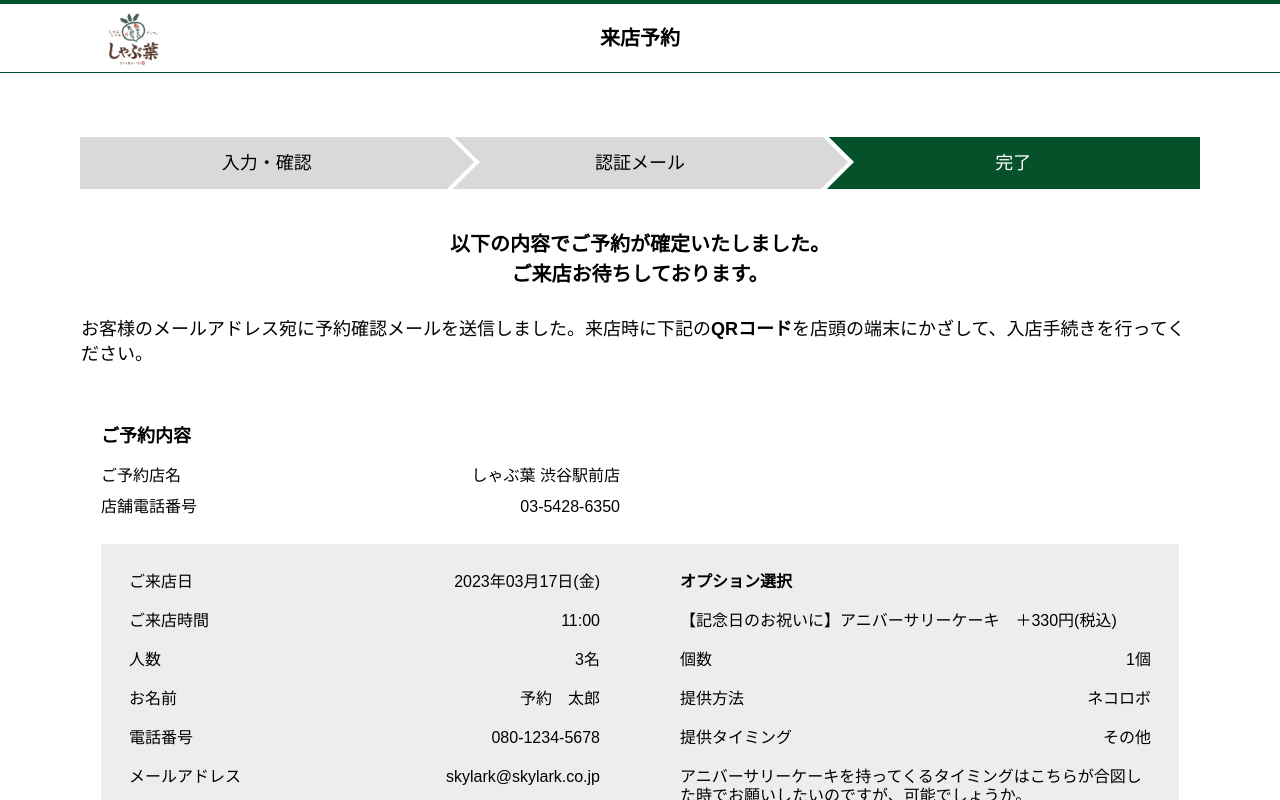
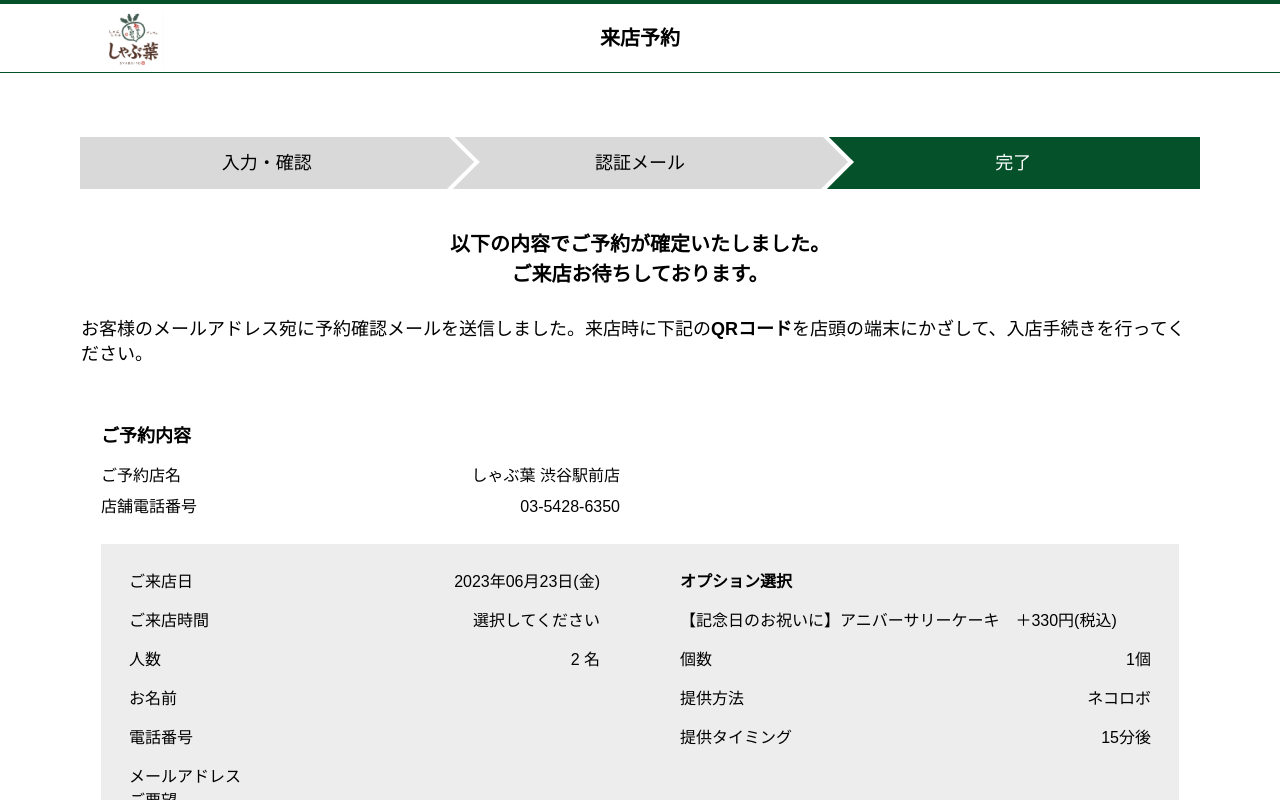
Before and after one commit to arsua-greg/skylark-test, a Next.js app: page /reservation/complete in a window 1280 px wide. Shown: the top 800 px of the page. Built offline with nearby package versions, Linux system fonts and the light colour scheme.

Commit message:
added email

```diff
--- a/src/components/ui/modal/ConfirmEmailModal.tsx
+++ b/src/components/ui/modal/ConfirmEmailModal.tsx
@@ -1,11 +1,41 @@
 import { useRouter } from "next/router";
 import Button from "../Button";
 import { Fragment } from "react";
+import { useRecoilValue } from "recoil";
+import { userEmail, userName } from "@/globalState/globalState";
 
 const ConfirmEmailModal = () => {
   const router = useRouter();
-  const handleEmailConfirm = (e: any) => {
+  const email = useRecoilValue(userEmail);
+  const name = useRecoilValue(userName);
+
+  const handleEmailConfirm = async (e: any) => {
     e.preventDefault();
+
+    try {
+      const emailBody = {
+        to: email,
+        subject: "Testing Email",
+        body: "Test Email",
+        name: name,
+      };
+
+      const response = await fetch("/api/email", {
+        method: "POST",
+        headers: {
+          "Content-Type": "application/json",
+        },
+        body: JSON.stringify(emailBody),
+      });
+
+      if (response.ok) {
+        console.log("Email sent", response.status);
+      } else {
+        console.log("Error", response.status);
+      }
+    } catch (err) {
+      console.log(err);
+    }
     router.push("/reservation/email-confirmation");
   };
 
@@ -26,7 +56,7 @@
                 <p className="md:mb-10 mb-7 md:text-base text-sm">
                   下記メールアドレスに認証メールを送信します。
                 </p>
-                <p className="md:text-xl">skylark@skylark.co.jp</p>
+                <p className="md:text-xl">{email}</p>
               </div>
               <Button
                 text="認証メールを送信する"
--- /dev/null
+++ b/src/pages/api/email/index.ts
@@ -0,0 +1,47 @@
+import { NextApiResponse, NextApiRequest } from "next";
+import {
+  generateInteractionId,
+  generateUserId,
+} from "../../../../helper/api-utils";
+
+export default async function handler(
+  req: NextApiRequest,
+  res: NextApiResponse
+) {
+  if (req.method === "POST") {
+    try {
+      const interactionId = generateInteractionId(req);
+      const userId = generateUserId(req);
+      const apiKey = "text/plain";
+
+      const requestBody = req.body;
+
+      const emailData = await fetch(
+        "https://yoyaku-api-tdxnqxuzba-an.a.run.app/send-email",
+        {
+          method: "POST",
+          headers: {
+            "X-Interaction-Id": interactionId,
+            "X-User-Id": userId,
+            "x-api-key": apiKey,
+            "Content-Type": "application/json",
+          },
+          body: JSON.stringify(requestBody),
+        }
+      );
+
+      if (emailData.ok) {
+        console.log("Successfully Added Data", emailData.status);
+        res.status(200).json({ message: "Success" });
+      } else {
+        console.log("Error", emailData.status);
+        res.status(500).json({ error: "Error" });
+      }
+    } catch (err) {
+      console.log(err);
+      res.status(500).json({ error: "Internal Server Error" });
+    }
+  } else {
+    res.status(405).json({ error: "Method Not Allowed" });
+  }
+}
--- a/src/pages/api/shops/index.ts
+++ b/src/pages/api/shops/index.ts
@@ -13,8 +13,10 @@
       const interactionId = generateInteractionId(req);
       const userId = generateUserId(req);
       const apiKey = "text/plain";
+      const shopId = "610";
+
       const shopData = await fetch(
-        `https://yoyaku-api-tdxnqxuzba-an.a.run.app/shops/610/setting`,
+        `https://yoyaku-api-tdxnqxuzba-an.a.run.app/shops/${shopId}/setting`,
         {
           headers: {
             "X-Interaction-Id": interactionId,
@@ -25,7 +27,6 @@
       );
       const shops = await shopData.json();
       res.status(200).json(shops);
-      console.log(shops);
     } catch (error) {
       console.error(error);
       res.status(500).json({ error: "Internal Server Error" });
--- a/src/pages/index.tsx
+++ b/src/pages/index.tsx
@@ -27,7 +27,6 @@
   quantityOptions,
   offerTimeOptions,
   offerTimingOptions,
-  timeOptions,
 } from "@/utils/optionSelection";
 
 const HomePage = () => {
@@ -49,14 +48,16 @@
   const [loading, setLoading] = useState<boolean>(true);
   const router = useRouter();
 
-  const [offDaysList, setOffDaysList] = useState([]);
+  const [holidayDates, setHolidayDates] = useState([]);
+  const [offDayList, setOffDayList] = useState([]);
 
   const fetchData = async () => {
     fetch("/api/shops")
       .then((res) => res.json())
       .then((data) => {
         setShopData(data);
-        setOffDaysList(data.offDaysList || []);
+        setHolidayDates(data.holidayList || []);
+        setOffDayList(data.offDaysList || []);
         setLoading(false);
       })
       .catch((err) => {
@@ -204,7 +205,8 @@
             <div className="md:px-5 px-0">
               <CalendarDisplay
                 onChange={handleDateChange}
-                holidayDates={offDaysList}
+                holidayDates={holidayDates}
+                offDayList={offDayList}
               />
               <p className="md:mt-6 mt-2 md:text-sm text-[13px] md:ml-0 ml-2">
                 ◎：予約可　△：残りわずか　 ×：予約不可
@@ -258,3 +260,12 @@
 };
 
 export default HomePage;
+
+const timeOptions = [
+  { value: "選択してください", label: "選択してください" },
+  { value: "11:00", label: "11:00" },
+  { value: "11:15", label: "11:15" },
+  { value: "11:30", label: "11:30" },
+  { value: "11:45", label: "11:45" },
+  { value: "12:00", label: "12:00" },
+];
--- a/src/pages/reservation/complete.tsx
+++ b/src/pages/reservation/complete.tsx
@@ -1,7 +1,44 @@
 import Image from "next/image";
 import Steps from "@/components/ui/Steps";
+import { useRecoilState, useRecoilValue } from "recoil";
+import {
+  bookingDateAtom,
+  bookingTimeAtom,
+  countAtom,
+  optionNoteAtom,
+  selectedOfferTimeAtom,
+  selectedOfferTimingAtom,
+  selectedQuantityAtom,
+  userEmail,
+  userName,
+  userNote,
+  userPhoneNumber,
+} from "@/globalState/globalState";
 
 const CompletePage = () => {
+  const numberOfPeople = useRecoilValue(countAtom);
+  const bookingDate = useRecoilValue(bookingDateAtom) || new Date();
+  const bookingTime = useRecoilValue(bookingTimeAtom);
+  const quantity = useRecoilValue(selectedQuantityAtom);
+  const offerTime = useRecoilValue(selectedOfferTimeAtom);
+  const methodOfProvision = useRecoilValue(selectedOfferTimingAtom);
+  const optionNote = useRecoilValue(optionNoteAtom);
+  const reserveNote = useRecoilValue(userNote);
+  const name = useRecoilValue(userName);
+  const phone = useRecoilValue(userPhoneNumber);
+  const email = useRecoilValue(userEmail);
+
+  const formattedDate = () => {
+    const dateObj = new Date(bookingDate);
+    const year = dateObj.getFullYear();
+    const month = String(dateObj.getMonth() + 1).padStart(2, "0");
+    const day = String(dateObj.getDate()).padStart(2, "0");
+    const dayOfWeek = ["日", "月", "火", "水", "木", "金", "土"][
+      dateObj.getDay()
+    ];
+    return `${year}年${month}月${day}日(${dayOfWeek})`;
+  };
+
   return (
     <div className="md:mt-16">
       <Steps active={3} />
@@ -72,7 +109,7 @@
                       </div>
                       <div className="w-3/5">
                         <p className="font-normal text-[14px] md:text-[16px] leading-[17px] md:leading-[19px] text-right">
-                          2023年03月17日(金)
+                          {formattedDate()}
                         </p>
                       </div>
                     </li>
@@ -84,7 +121,7 @@
                       </div>
                       <div className="w-3/5">
                         <p className="font-normal text-[14px] md:text-[16px] leading-[17px] md:leading-[19px] text-right">
-                          11:00
+                          {bookingTime}
                         </p>
                       </div>
                     </li>
@@ -96,7 +133,7 @@
                       </div>
                       <div className="w-3/5">
                         <p className="font-normal text-[14px] md:text-[16px] leading-[17px] md:leading-[19px] text-right">
-                          3名
+                          {`${numberOfPeople} 名`}
                         </p>
                       </div>
                     </li>
@@ -108,7 +145,7 @@
                       </div>
                       <div className="w-3/5">
                         <p className="font-normal text-[14px] md:text-[16px] leading-[17px] md:leading-[19px] text-right">
-                          予約　太郎
+                          {name}
                         </p>
                       </div>
                     </li>
@@ -120,7 +157,7 @@
                       </div>
                       <div className="w-3/5">
                         <p className="font-normal text-[14px] md:text-[16px] leading-[17px] md:leading-[19px] text-right">
-                          080-1234-5678
+                          {phone}
                         </p>
                       </div>
                     </li>
@@ -132,7 +169,7 @@
                       </div>
                       <div className="w-3/5">
                         <p className="font-normal text-[14px] md:text-[16px] leading-[17px] md:leading-[19px] text-right">
-                          skylark@skylark.co.jp
+                          {email}
                         </p>
                       </div>
                     </li>
@@ -162,7 +199,7 @@
                       </div>
                       <div className="w-3/5">
                         <p className="font-normal text-[14px] md:text-[16px] leading-[17px] md:leading-[19px] text-right">
-                          1個
+                          {quantity}
                         </p>
                       </div>
                     </li>
@@ -174,7 +211,7 @@
                       </div>
                       <div className="w-3/5">
                         <p className="font-normal text-[14px] md:text-[16px] leading-[17px] md:leading-[19px] text-right">
-                          ネコロボ
+                          {methodOfProvision}
                         </p>
                       </div>
                     </li>
@@ -186,13 +223,13 @@
                       </div>
                       <div className="w-3/5">
                         <p className="font-normal text-[14px] md:text-[16px] leading-[17px] md:leading-[19px] text-right">
-                          その他
+                          {offerTime}
                         </p>
                       </div>
                     </li>
                     <li className="flex flex-wrap md:mb-5 pl-3 md:pl-0">
                       <p className="font-normal text-[14px] md:text-[16px] leading-[17px] md:leading-[19px]">
-                        アニバーサリーケーキを持ってくるタイミングはこちらが合図した時でお願いしたいのですが、可能でしょうか。
+                        {optionNote}
                       </p>
                     </li>
                   </ul>
@@ -207,7 +244,7 @@
                       </div>
                       <div className="pl-3 md:pl-0">
                         <p className="font-normal text-[14px] md:text-[16px] leading-[17px] md:leading-[19px]">
-                          アニバーサリーケーキを持ってくるタイミングはこちらが合図した時でお願いしたいのですが、可能でしょうか。
+                          {reserveNote}
                         </p>
                       </div>
                     </li>
--- a/src/pages/reservation/confirmation.tsx
+++ b/src/pages/reservation/confirmation.tsx
@@ -21,8 +21,8 @@
 const ConfirmPage = () => {
   const router = useRouter();
   const numberOfPeople = useRecoilValue(countAtom);
+  const bookingDate = useRecoilValue(bookingDateAtom) || new Date();
   const bookingTime = useRecoilValue(bookingTimeAtom);
-  const bookingDate = useRecoilValue(bookingDateAtom) || new Date();
   const selectedQuantity = useRecoilValue(selectedQuantityAtom);
   const selectedOfferTime = useRecoilValue(selectedOfferTimeAtom);
   const selectedOfferTiming = useRecoilValue(selectedOfferTimingAtom);
@@ -31,6 +31,15 @@
   const phone = useRecoilValue(userPhoneNumber);
   const email = useRecoilValue(userEmail);
   const note = useRecoilValue(userNote);
+
+  const formatDateReqBody = () => {
+    const dateObj = new Date(bookingDate);
+    const year = dateObj.getFullYear();
+    const month = String(dateObj.getMonth() + 1).padStart(2, "0");
+    const day = String(dateObj.getDate()).padStart(2, "0");
+    const formattedDate = `${year}-${month}-${day}`;
+    return formattedDate;
+  };
 
   const formattedDate = () => {
     const dateObj = new Date(bookingDate);
@@ -51,8 +60,48 @@
     router.push("/reservation?scrollTo=comments");
   };
 
-  const formSubmitHandler = (e: any) => {
+  const formSubmitHandler = async (e: any) => {
     e.preventDefault();
+
+    try {
+      const bookingInfo = {
+        numberOfPeople: numberOfPeople,
+        bookingDate: formatDateReqBody(),
+        bookingTime: bookingTime,
+        fullName: name,
+        telNum: phone,
+        email: email,
+        optionList: [
+          {
+            optionName:
+              "【記念日のお祝いに】アニバーサリーケーキ＋３３０円(税込)",
+            quantity: selectedQuantity,
+            methodOfProvision: selectedOfferTiming,
+            offerTime: selectedOfferTime,
+            optionNote: optionNote,
+          },
+        ],
+        shopId: 610,
+        bookingType: 1,
+      };
+
+      const response = await fetch("/api/booking", {
+        method: "POST",
+        headers: {
+          "Content-Type": "application/json",
+        },
+        body: JSON.stringify(bookingInfo),
+      });
+
+      if (response.ok) {
+        console.log("Successfully Added Data", response.status);
+      } else {
+        console.log("Error", response.status);
+        console.log(bookingInfo);
+      }
+    } catch (err) {
+      console.log(err);
+    }
   };
 
   return (
--- a/src/pages/reservation/email-confirmation.tsx
+++ b/src/pages/reservation/email-confirmation.tsx
@@ -1,9 +1,15 @@
 import Steps from "@/components/ui/Steps";
+import { userEmail } from "@/globalState/globalState";
+import { useRecoilValue } from "recoil";
+import EmailLoadingPage from "./email-loading";
 
 const EmailConfirmationPage = () => {
+  const email = useRecoilValue(userEmail);
+
   return (
     <div className="md:mt-16">
       <Steps active={2} />
+      {/* <EmailLoadingPage /> */}
       <div className="md:max-w-[1150px] mx-auto">
         <div className="px-4">
           <p className="text-center text-[14px] md:text-[16px] leading-[16.94px] md:leading-[25px] my-7 md:my-10">
@@ -14,7 +20,7 @@
           <div className="alert border border-[#FFCD29] bg-[#FFCD291A] max-w-[787px] mx-auto rounded-none">
             <div className="w-full">
               <div className="text-center w-full py-3">
-                <h5 className="font-bold mb-5">skylark@skylark.co.jp</h5>
+                <h5 className="font-bold mb-5">{email}</h5>
                 <p className="text-left text-[14px] font-normal md:text-center">
                   上記のメールアドレスに認証URLを送信しました。
                   <br />
```
Also changed, not shown: src/pages/api/booking/index.ts (added, +47 -0 lines), src/pages/api/shops/tableSlot.ts (added, +47 -0 lines), src/pages/reservation/email-loading.tsx (+17 -5 lines), src/pages/reservation/index.tsx (+3 -5 lines), src/utils/optionSelection.ts (+0 -9 lines), 1 other file (tests, documents, lock files or other folders).
